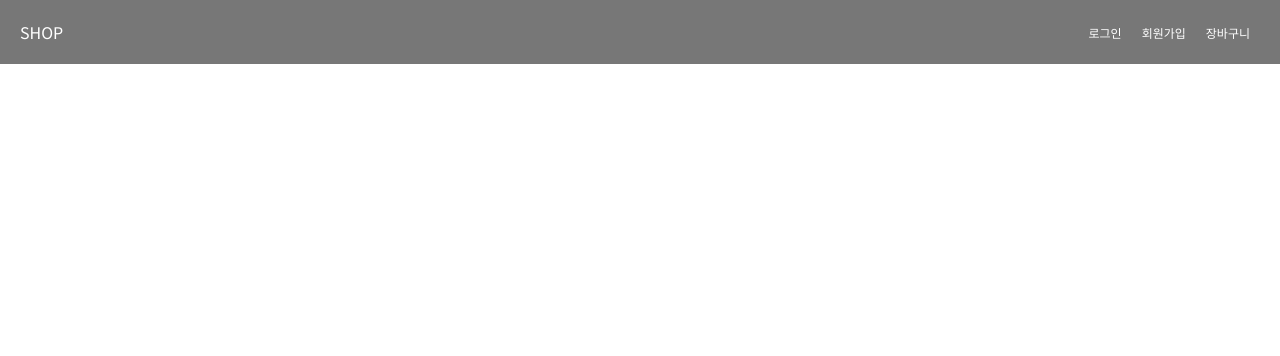
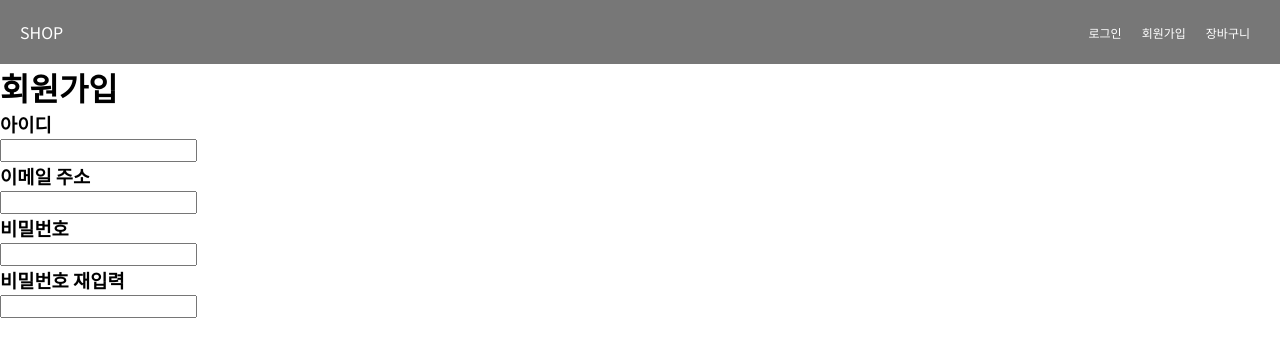
Before and after one commit to JoSungHyeon/React-Vite-Shop, a React (Vite) app: page /signup in a window 1280 px wide. Shown: the top 356 px of the page. Built offline with nearby package versions, Linux system fonts and the light colour scheme; no server answers.

Commit message:
signUp commit

```diff
--- a/src/components/GoodsList.jsx
+++ b/src/components/GoodsList.jsx
@@ -1,6 +1,6 @@
 import './css/GoodsList.css'
+const GoodsList = () => {
 
-const GoodsList = () => {
     return (
         <div className="Goodslist">
             <div className='tab_on'>ALL</div>
--- a/src/page/SignUp.jsx
+++ b/src/page/SignUp.jsx
@@ -4,6 +4,15 @@ const SignUp = () => {
     return (
         <>
             <Header />
+            <h1>회원가입</h1>
+            <h3>아이디</h3>
+            <input type="text" />
+            <h3>이메일 주소</h3>
+            <input type="text" />
+            <h3>비밀번호</h3>
+            <input type="text" />
+            <h3>비밀번호 재입력</h3>
+            <input type="text" />
         </>
     )
 };
```
